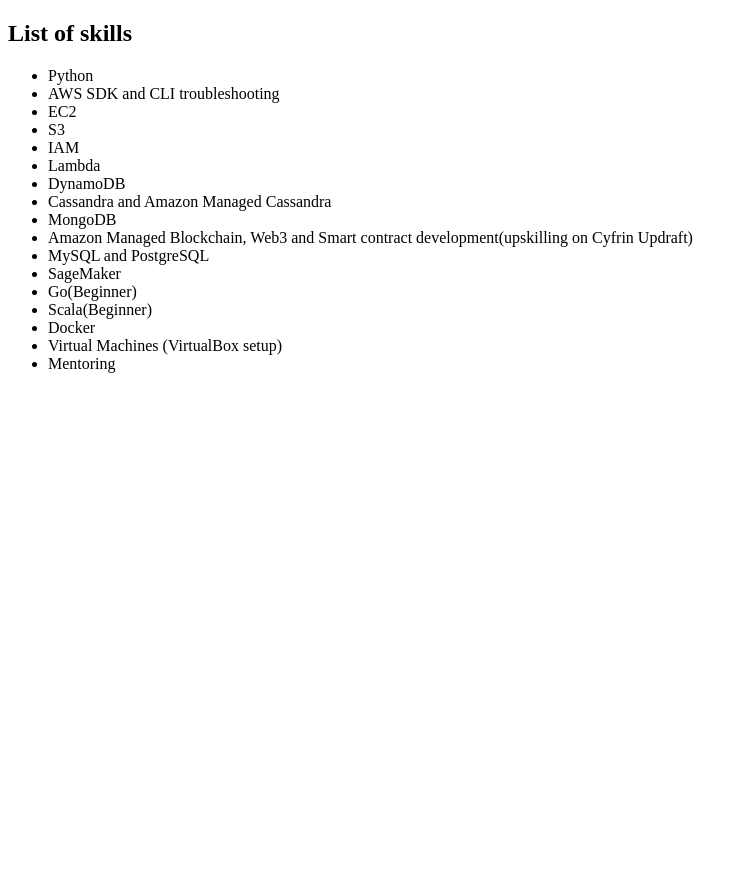
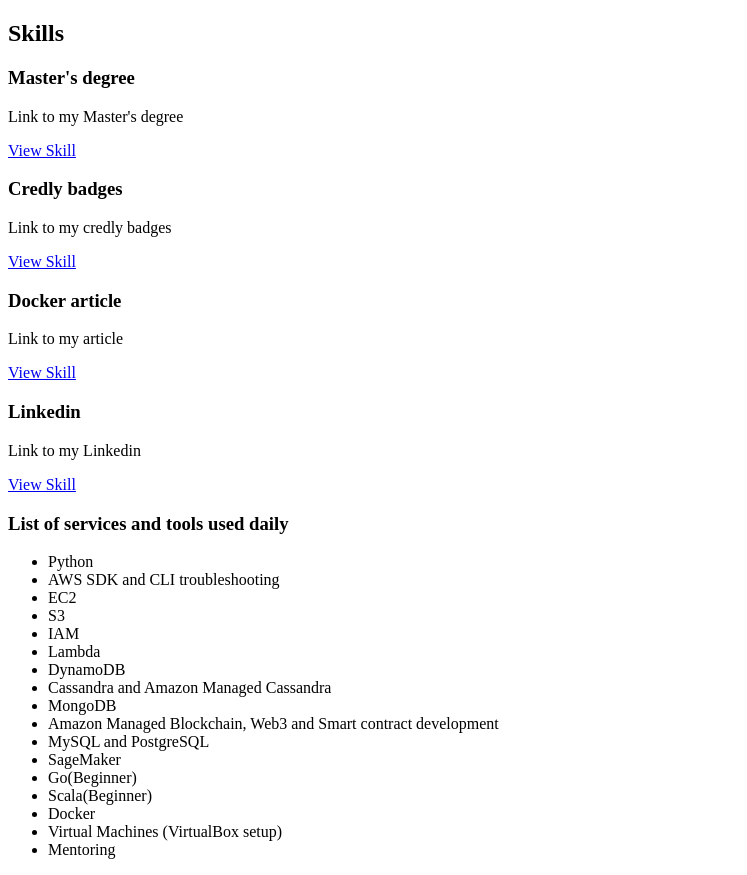
Before and after one commit to Neloh/Neloh.github.io, a plain HTML site: page pages/skills.html in a window 1280 px wide. Shown: the whole page, without its empty margins (0-747 px from the left). Before the commit the page ends 800 px from the top, so only its background shows below. Drawn offline with Linux system fonts and the light colour scheme.

Commit message:
Update skills.html
updated skils

```diff
--- a/pages/skills.html
+++ b/pages/skills.html
@@ -2,9 +2,36 @@
 <html>
 <body>
 
-<h2>List of skills</h2>
-
-<ul>
+  </section>
+      <!-- Skills Section -->
+    <section id="skills" class="section">
+    <div class="container">
+        <h1>Skills</h1>
+        <div class="skills-container">
+            <div class="skill-box">
+                <h3>Master's degree</h3>
+                <p>Link to my Master's degree </p>
+                <a href="https://arxiv.org/abs/2011.10815" target="_blank" class="skill-link">View Skill</a>
+            </div>
+            <div class="skill-box">
+                <h3>Credly badges</h3>
+                <p>Link to my credly badges</p>
+                <a href="https://www.credly.com/users/sbonelo-ngobese.713db2ab" target="_blank" class="skill-link">View Skill</a>
+            </div>
+            <div class="skill-box">
+                <h3> Docker article</h3>
+                <p>Link to my article</p>
+                <a href="https://dev.to/neloh/chainlink-on-docker-part-1-4nig" target="_blank" class="skill-link">View Skill</a>
+            </div>
+            <div class="skill-box">
+                <h3>Linkedin</h3>
+                <p>Link to my Linkedin</p>
+                <a href="https://www.linkedin.com/in/sibonelo-ngobese-41a05133" target="_blank" class="skill-link">View Skill</a>
+            </div>
+            <div class="skill-box">
+            <h3>List of services and tools used daily</h3>
+              <p>
+                <ul>
   <li>Python</li>
   <li>AWS SDK and CLI troubleshooting</li>
   <li>EC2</li>
@@ -14,7 +41,7 @@
   <li>DynamoDB</li>
   <li>Cassandra and Amazon Managed Cassandra</li>
   <li>MongoDB</li>
-  <li>Amazon Managed Blockchain, Web3 and Smart contract development(upskilling on Cyfrin Updraft)</li>
+  <li>Amazon Managed Blockchain, Web3 and Smart contract development</li>
   <li>MySQL and PostgreSQL</li>
   <li>SageMaker</li>
   <li>Go(Beginner)</li>
@@ -23,6 +50,9 @@
   <li>Virtual Machines (VirtualBox setup)</li>
   <li>Mentoring</li>
 </ul>
+              </p>
+        </div>
+    </div>
 
 </body>
 </html>
```
